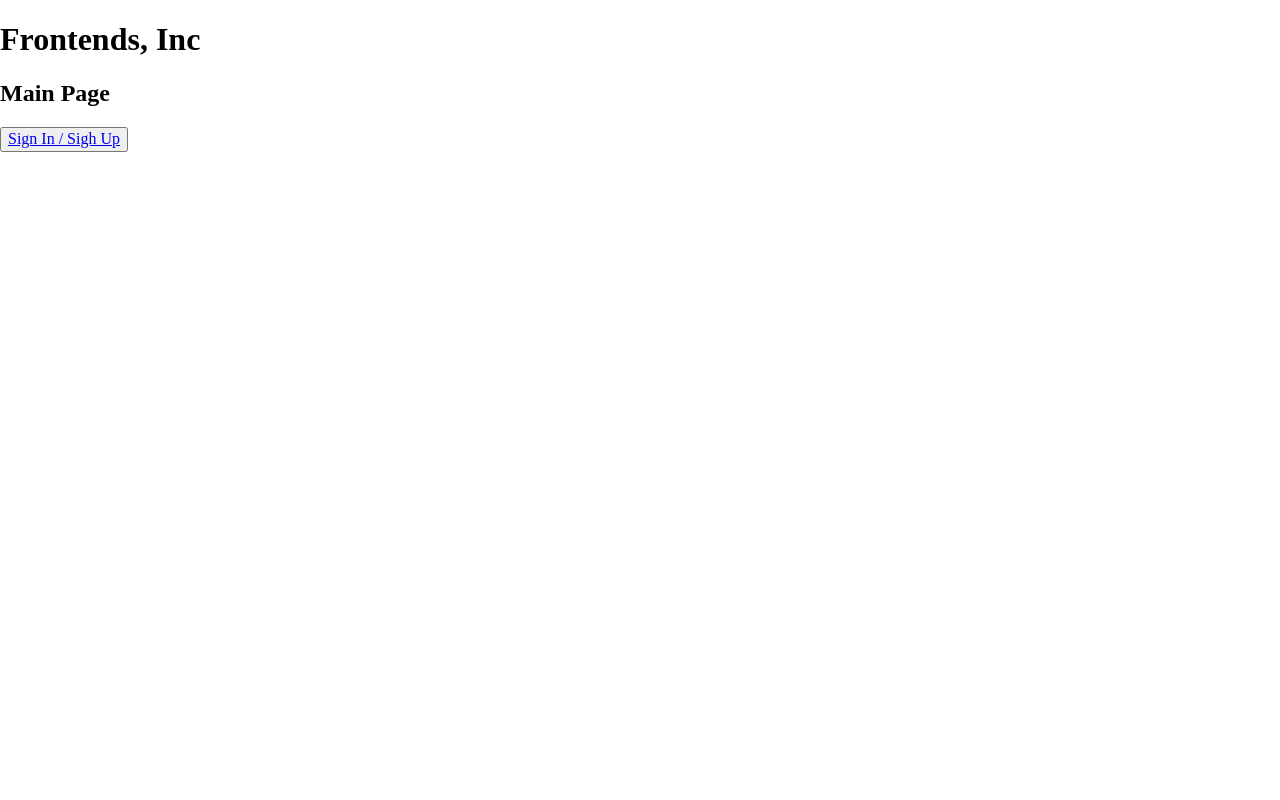
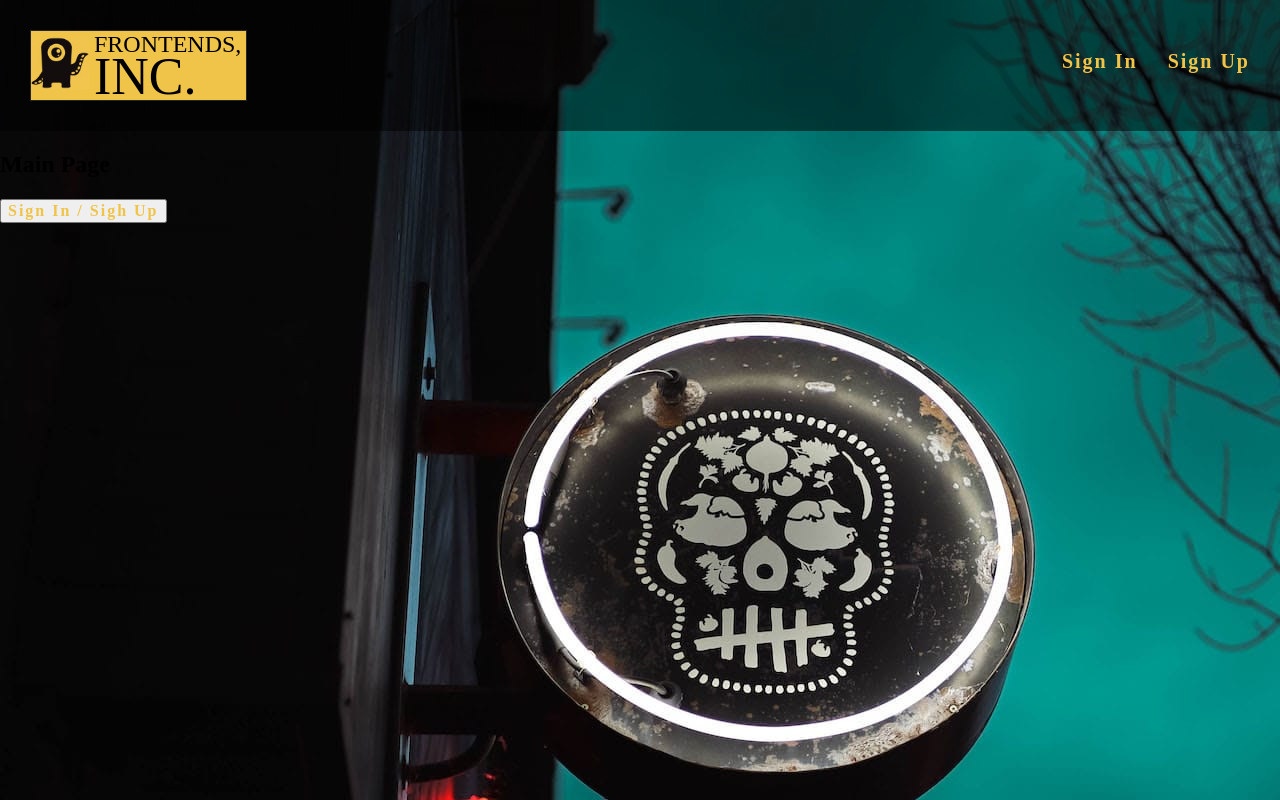
Before and after one commit to maximiloi/eCommerce-Application, a React (Vite) app in the folder monster-shop/: page / in a window 1280 px wide. Built offline with nearby package versions, Linux system fonts and the light colour scheme; a web font is replaced by a local one.

Commit message:
feat: add header comp

```diff
--- a/monster-shop/src/App.tsx
+++ b/monster-shop/src/App.tsx
@@ -4,11 +4,13 @@ import AuthPage from './pages/AuthPage';
 import SignIn from './pages/SignIn';
 import SignUp from './pages/SignUp';
 import Page404 from './pages/Page404';
+import Header from './components/Header/Header';
 
 function App() {
   return (
+    <>
+      <Header />
       <BrowserRouter>
-      <h1>Frontends, Inc</h1>
         <Routes>
           <Route path="/" element={<MainPage />} />
           <Route path="/auth" element={<AuthPage />}>
@@ -18,6 +20,7 @@ function App() {
           <Route path="/*" element={<Page404 />} />
         </Routes>
       </BrowserRouter>
+    </>
   );
 }
 
--- /dev/null
+++ b/monster-shop/src/components/Header/Header.scss
@@ -0,0 +1,28 @@
+@import '../../sass/abstracts/variables';
+
+.header {
+  background-color: #00000080;
+  font-size: $font-desktop;
+
+  &__container {
+    margin: 0 auto;
+    padding: 30px;
+    max-width: $content-width;
+
+    display: flex;
+    justify-content: space-between;
+  }
+
+  &__nav {
+
+    & ul {
+      list-style: none;
+      display: flex;
+
+      & li {
+        margin-left: 30px;
+      }
+    }
+
+  }
+}
--- /dev/null
+++ b/monster-shop/src/components/Header/Header.tsx
@@ -0,0 +1,24 @@
+import Logo from '../Logo/Logo';
+import './Header.scss';
+
+function Header() {
+  return (
+    <div className="header">
+      <div className="header__container">
+        <Logo />
+        <nav className="header__nav">
+          <ul>
+            <li>
+              <a href="/auth">Sign In</a>
+            </li>
+            <li>
+              <a href="/auth/register">Sign Up</a>
+            </li>
+          </ul>
+        </nav>
+      </div>
+    </div>
+  );
+}
+
+export default Header;
--- a/monster-shop/src/components/Logo/Logo.scss
+++ b/monster-shop/src/components/Logo/Logo.scss
@@ -2,7 +2,7 @@
 
 .logo {
   display: flex;
-  justify-content: center;
+  justify-content: space-around;
   align-items: center;
 
   border: 1px solid $color-dark-m;
@@ -11,12 +11,13 @@
   font-family: $font-logo;
 
   &__header {
-    max-width: 250px;
+    max-width: 220px;
+    max-height: 70px;
 
     & .logo__img {
       & img {
-        width: 75px;
-        height: 67px;
+        width: 58px;
+        height: 52px;
       }
     }
 
@@ -28,13 +29,13 @@
       flex-direction: column;
 
       & :nth-child(1) {
-        font-size: 28px;
+        font-size: 24px;
       }
 
       & :nth-child(2) {
-        font-size: 86px;
-        margin-top: -20px;
-        margin-bottom: -10px;
+        font-size: 52px;
+        margin-top: -12px;
+        margin-bottom: -6px;
       }
     }
   }
--- a/monster-shop/src/index.scss
+++ b/monster-shop/src/index.scss
@@ -8,3 +8,36 @@
 
 /* base */
 @import './sass/base/typography';
+
+#app {
+  height: 100vh;
+  background-image: url('./assets/images/wallpaper.jpg');
+}
+
+a {
+  color: $color-text;
+  font-family: $font-logo;
+  text-decoration: none;
+  font-weight: 600;
+  letter-spacing: 2px;
+  position: relative;
+}
+
+a::before {
+  content: '';
+  position: absolute;
+  width: 100%;
+  height: 4px;
+  border-radius: 4px;
+  background-color: $color-text;
+  bottom: 0;
+  left: 0;
+  transform-origin: right;
+  transform: scaleX(0);
+  transition: transform .3s ease-in-out;
+}
+
+a:hover::before {
+  transform-origin: left;
+  transform: scaleX(1);
+}
--- a/monster-shop/src/sass/abstracts/_variables.scss
+++ b/monster-shop/src/sass/abstracts/_variables.scss
@@ -8,11 +8,13 @@ $color-dark-m: #252627;
 
 $color-logo-bg: #f0c349;
 
-$color-primary: #9c27b0;
+$color-text: #f0c349;
 
-$content-width: 1170px;
+$content-width: 1280px;
 $laptop-width: 1024px;
 $tablet-width: 768px;
 $mobile-width: 375px;
 
 $font-logo: 'Barriecito', cursive;
+
+$font-desktop: 20px;
```
Also changed, not shown: monster-shop/src/assets/images/wallpaper.jpg (added). Lines whose indentation alone changed are shown as unchanged.
